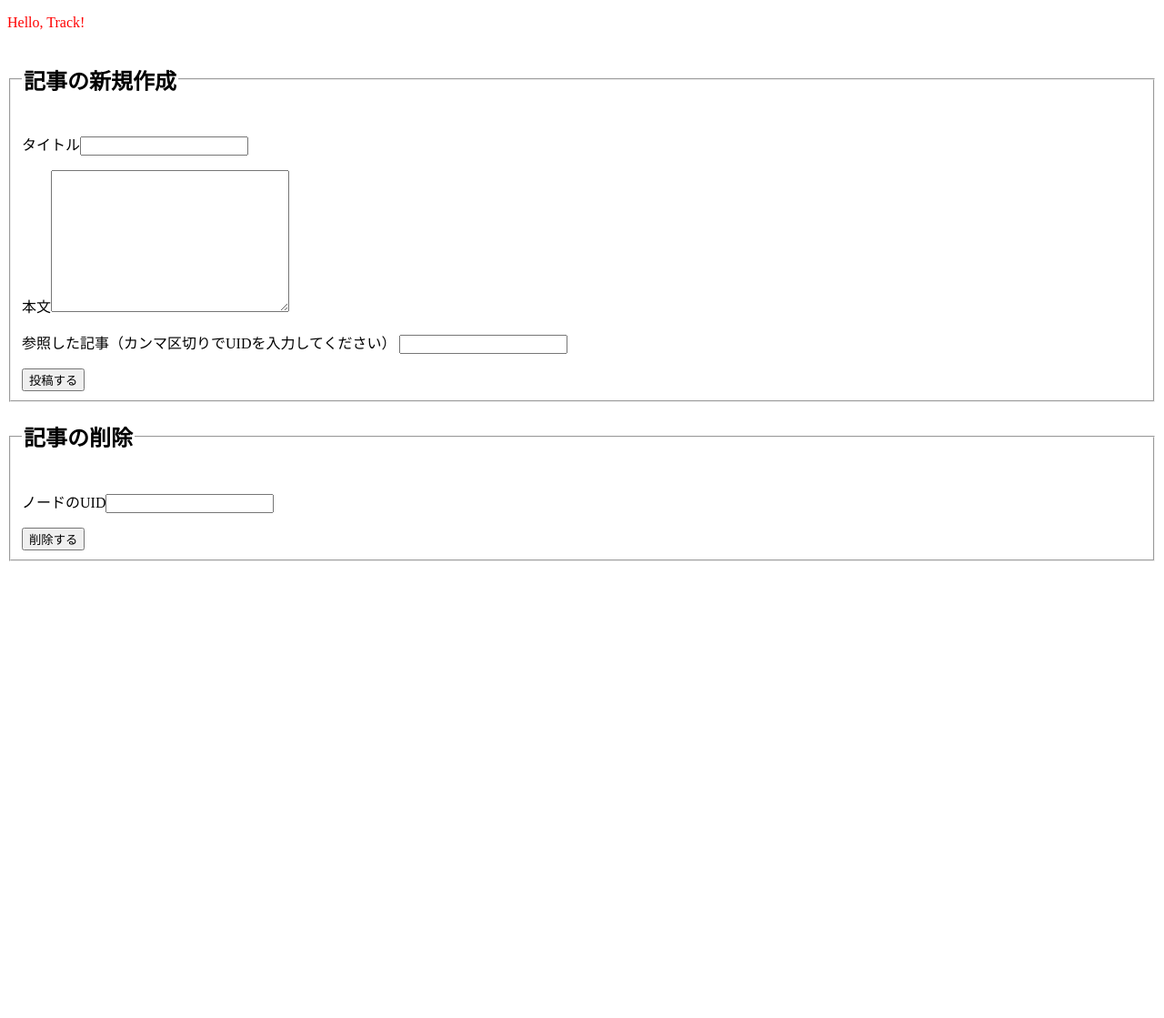
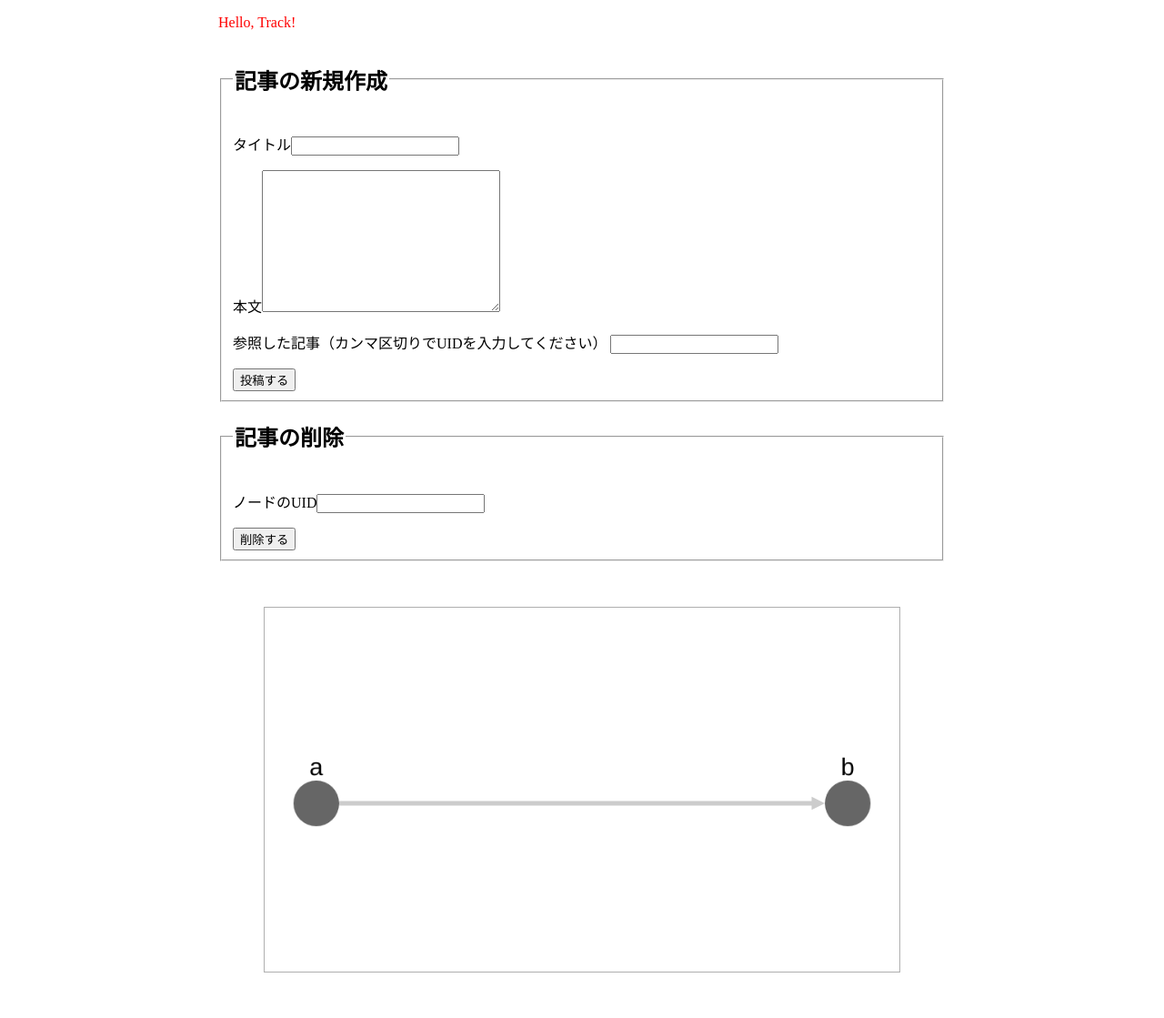
Before and after one commit to shunya28/graph-knowledge-database, a Django app: template devenv/track/templates/track/index.html in a window 1280 px wide. Shown: the whole page at 91% size. Before the commit the page ends 617 px from the top, so only its background shows below. Run offline with Django 4.2, Linux system fonts and the light colour scheme; the template is opened without the code that fills it, so the values that code supplies are empty; some libraries are stand-ins or nearby versions.

Commit message:
見た目を少し整えた＆グラフのデモ表示

```diff
--- /dev/null
+++ b/devenv/track/static/track/code.js
@@ -0,0 +1,3 @@
+// const convert_neo4j_to_cytoscape_format = function(neo4j_data) {
+//     console.log(neo4j_data);
+// };
--- a/devenv/track/static/track/style.css
+++ b/devenv/track/static/track/style.css
@@ -1,3 +1,21 @@
+body {
+    margin: 0;
+}
+
+.container {
+    width: 800px;
+    margin: 0 auto;
+}
+
 .test {
   color: red;
 }
+
+.cytoscape-canvas {
+    border: 1px solid rgb(175, 175, 175);
+    margin: 50px;
+}
+
+#cy {
+    height: 400px;
+}
--- a/devenv/track/templates/track/index.html
+++ b/devenv/track/templates/track/index.html
@@ -1,19 +1,75 @@
 {% load static %}
 <!DOCTYPE html>
 <html lang="ja">
+
 <head>
     <meta charset="utf-8">
     <title>Track｜知識を体系的にまとめる学習支援サービス</title>
     <link rel="stylesheet" href="{% static 'track/style.css' %}">
+
+    <script src="https://ajax.googleapis.com/ajax/libs/jquery/3.6.0/jquery.min.js"></script>
+    <script src="https://cdnjs.cloudflare.com/ajax/libs/cytoscape/3.21.0/cytoscape.min.js"></script>
+    <script src="{% static 'track/code.js' %}"></script>
+    <script>
+        $(function () {
+            var cy = cytoscape({
+                container: $('#cy'),
+                elements: [ // list of graph elements to start with
+                    { // node a
+                        data: { id: 'a' }
+                    },
+                    { // node b
+                        data: { id: 'b' }
+                    },
+                    { // edge ab
+                        data: { id: 'ab', source: 'a', target: 'b' }
+                    }
+                ],
+
+                style: [ // the stylesheet for the graph
+                    {
+                        selector: 'node',
+                        style: {
+                            'background-color': '#666',
+                            'label': 'data(id)'
+                        }
+                    },
+
+                    {
+                        selector: 'edge',
+                        style: {
+                            'width': 3,
+                            'line-color': '#ccc',
+                            'target-arrow-color': '#ccc',
+                            'target-arrow-shape': 'triangle',
+                            'curve-style': 'bezier'
+                        }
+                    }
+                ],
+
+                layout: {
+                    name: 'grid',
+                    rows: 1
+                },
+                wheelSensitivity: 0.2,
+            });
+        });
+    </script>
 </head>
+
 <body>
+    <div class="container">
+        <div>
             <p class="test">Hello, Track!</p>
             <p>{{ nodes }}</p>
+        </div>
         <div>
             <form action="{% url 'track:addnode' %}" method="post">
                 {% csrf_token %}
                 <fieldset>
-                <legend><h2>記事の新規作成</h2></legend>
+                    <legend>
+                        <h2>記事の新規作成</h2>
+                    </legend>
                     <p>タイトル<input type="text" name="title" required></p>
                     <p>本文<textarea name="body" cols="30" rows="10" required></textarea></p>
                     <p>
@@ -26,11 +82,18 @@
             <form action="{% url 'track:delnode' %}" method="post">
                 {% csrf_token %}
                 <fieldset>
-                <legend><h2>記事の削除</h2></legend>
+                    <legend>
+                        <h2>記事の削除</h2>
+                    </legend>
                     <p>ノードのUID<input type="text" name="uid" required></p>
                     <input type="submit" value="削除する">
                 </fieldset>
             </form>
         </div>
+        <div class="cytoscape-canvas">
+            <div id="cy"></div>
+        </div>
+    </div>
 </body>
+
 </html>
```
Lines whose indentation alone changed are shown as unchanged.
